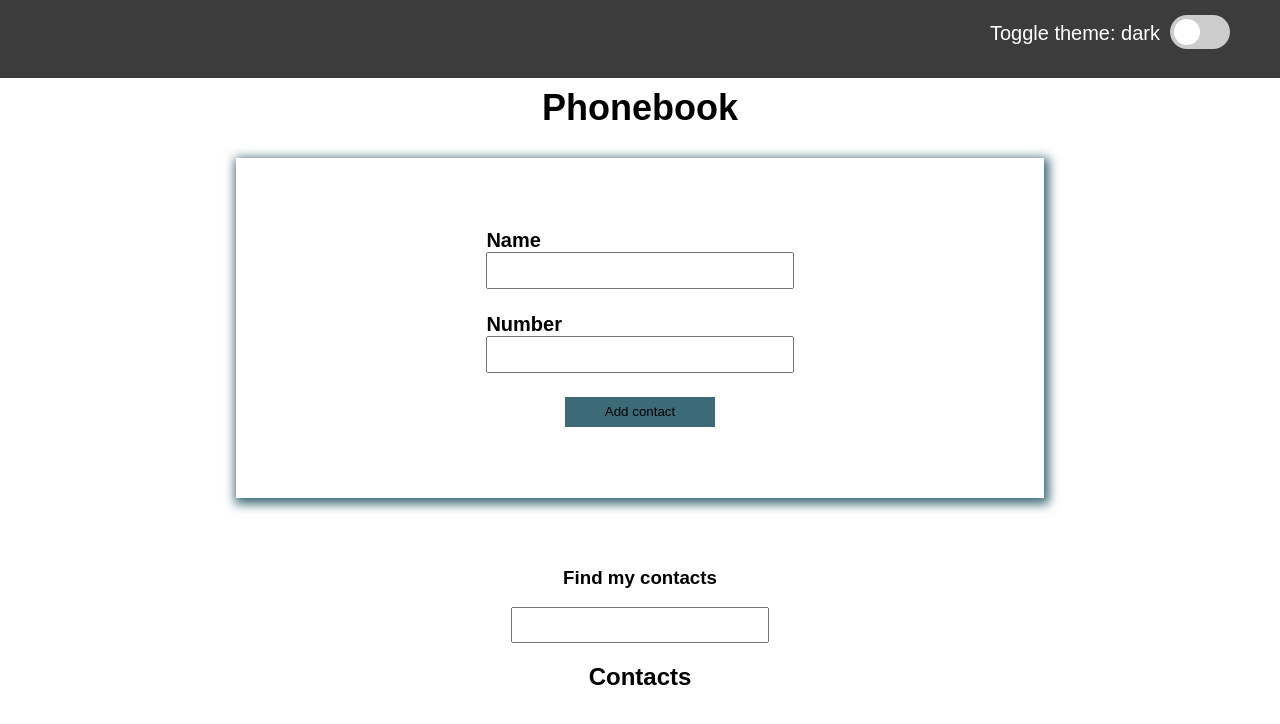
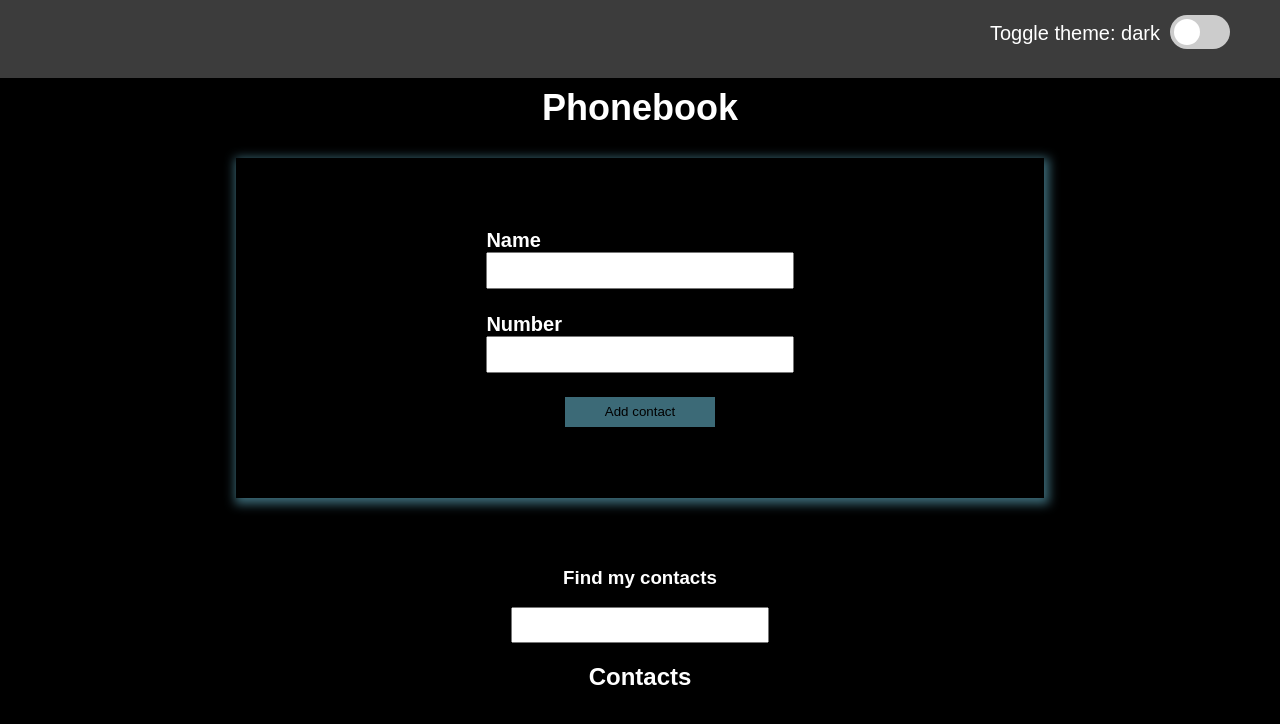
Before and after one commit to Vadim2017777/goit-react-hw-06-phonebook, a React (Create React App) app: page / in a window 1280 px wide. Shown: the top 724 px of the page. Built offline with nearby package versions, Linux system fonts and the light colour scheme.

Commit message:
Add Body to redux

```diff
--- a/src/componets/Body/Body.js
+++ b/src/componets/Body/Body.js
@@ -1,14 +1,25 @@
 import React from 'react';
+
+import { connect } from 'react-redux';
+
+import actions from '../../redux/Contact/contactActions';
+
+import styleConxt from '../../contex/ThemeContext';
 
 import styles from './Body.module.css';
 
 const Body = ({ theme, children }) => (
   <div
-  // className={styles.body}
-  // style={{ color: theme.config.fontColor, background: theme.config.bodybg }}
+    className={styles.body}
+    style={{
+      color: styleConxt[theme].fontColor,
+      background: styleConxt[theme].bodybg,
+    }}
   >
     {children}
   </div>
 );
 
-export default Body;
+const mSTP = state => ({ theme: state.contacts.theme });
+
+export default connect(mSTP, null)(Body);
--- a/src/componets/Header/Header.js
+++ b/src/componets/Header/Header.js
@@ -6,19 +6,18 @@ import actions from '../../redux/Contact/contactActions';
 import styleConxt from '../../contex/ThemeContext';
 
 import styles from './Header.module.css';
-const dark = 'dark';
 
 const Header = ({ theme, toggleTheme }) => (
   <header
     style={{
-      background: styleConxt.dark.headerBg,
-      color: styleConxt.dark.fontColor,
+      background: styleConxt[theme].headerBg,
+      color: styleConxt[theme].fontColor,
     }}
   >
     <div className={styles.theme_selector}>
       <span className={styles.label}>
         Toggle theme: {''}
-        {dark}
+        {theme}
       </span>
       <label className={styles.switch}>
         <input
```
